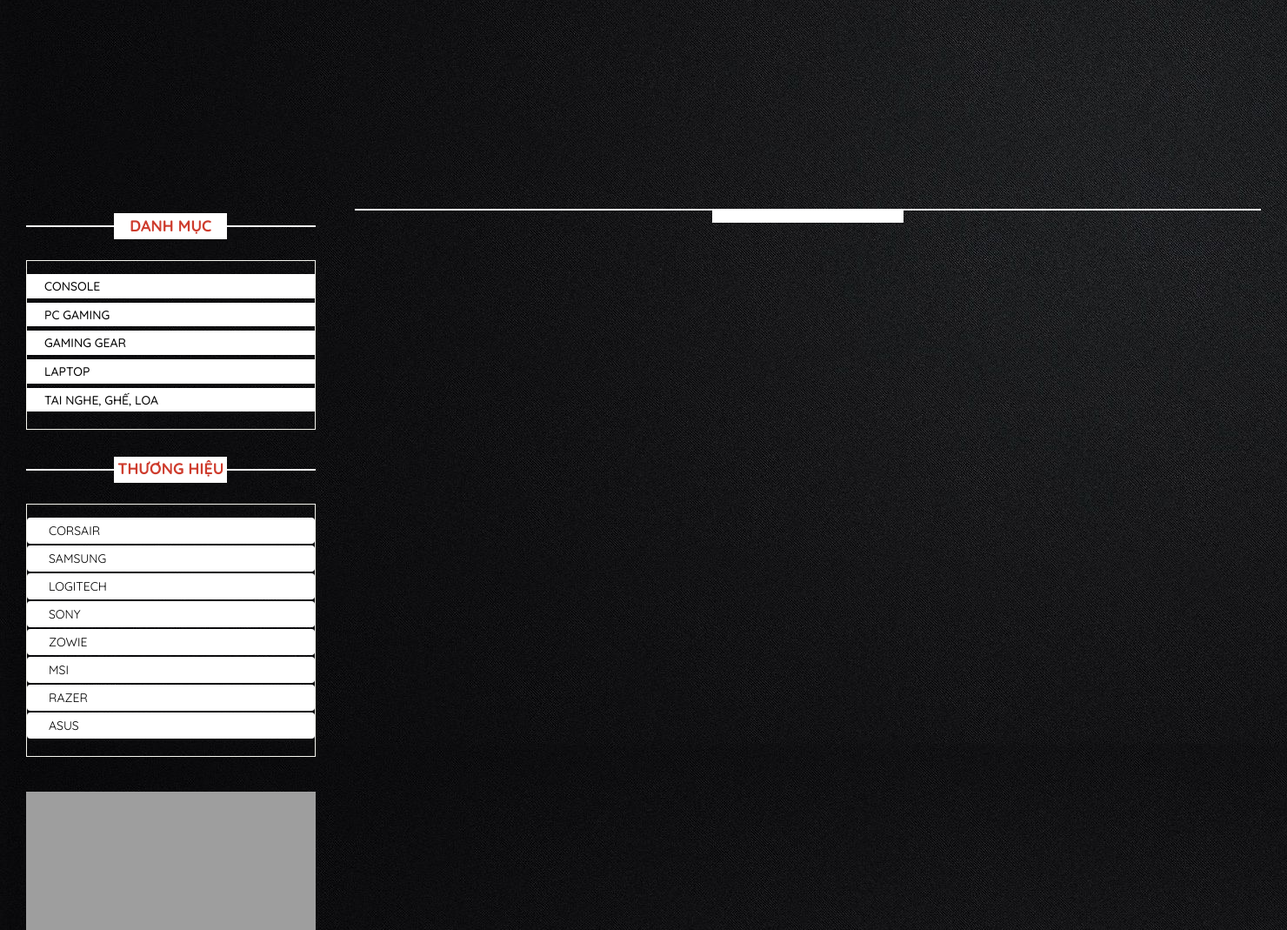
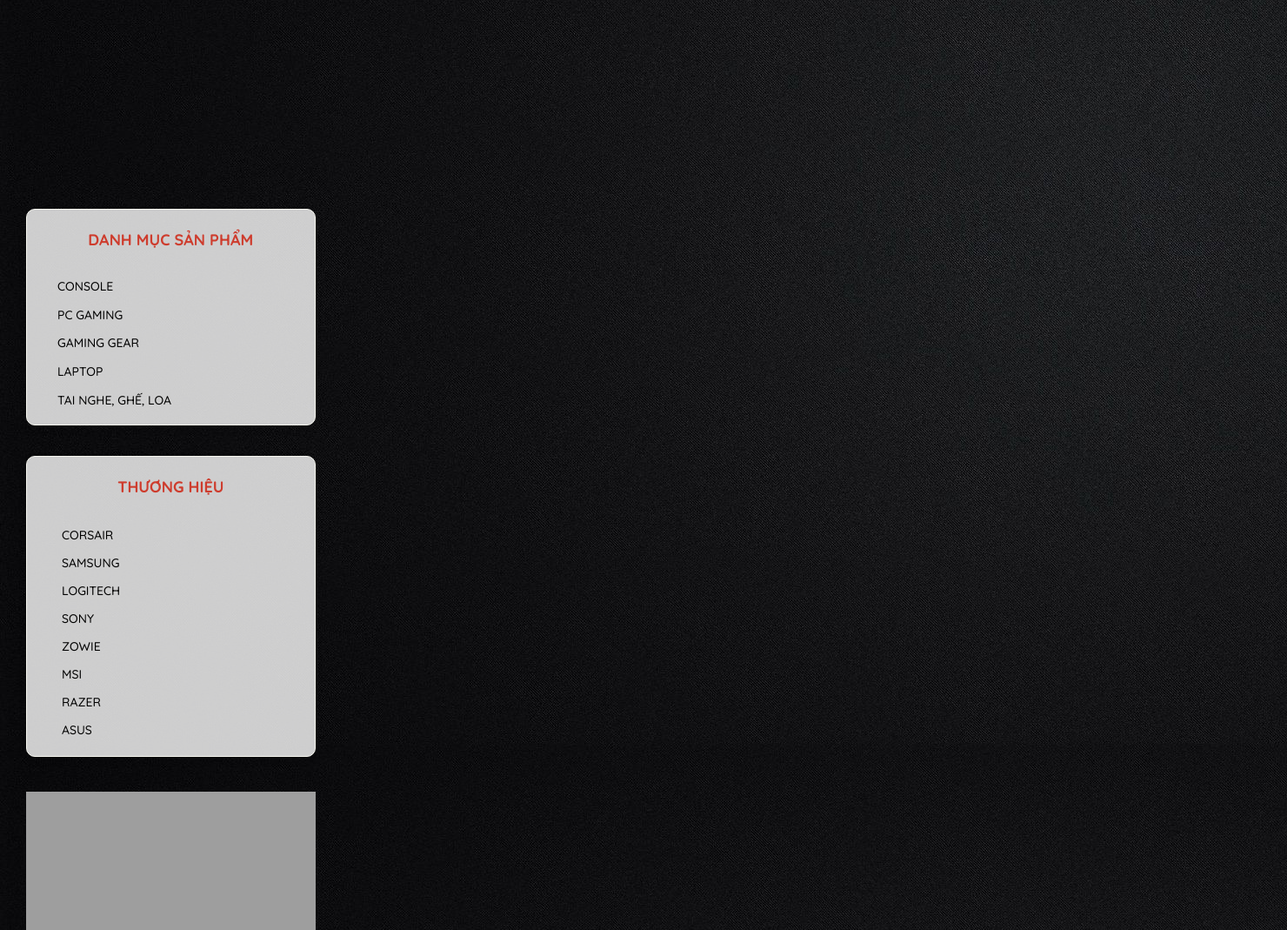
Before and after one commit to csluv27/banDoDienTu, a CodeIgniter app: page /database/index.php/indexcontroller/category/1 in a window 1480 px wide. Shown: the part 586-1655 px from the top of the page at 87% size. Run offline with CodeIgniter, Linux system fonts and the light colour scheme; data comes from the database, SQL or seed files in the repository; data that the repository does not hold is empty; grey boxes are pictures that could not be loaded.

Commit message:
thêm zoom img cho banner, thêm nền cho sidebar

```diff
--- a/application/views/pages/template/header.php
+++ b/application/views/pages/template/header.php
@@ -177,18 +177,35 @@
                     <img src="<?php echo base_url('logo/anh/slide_1_img.png'); ?>" alt="Banner" />
                   </div>
                   <div class="rightBanner">
+                  <div class="img-container">
                   <img src="<?php echo base_url('logo/anh/banner_top_1_img_large.png'); ?>" alt="Banner" />
+                </div>
+                  <div class="img-container">
                   <img src="<?php echo base_url('logo/anh/banner_top_2_img_large.png'); ?>" alt="Banner" />
+                </div>
+                  <div class="img-container">
                   <img src="<?php echo base_url('logo/anh/categorybanner_2_img.png'); ?>" alt="Banner" />
+                </div>
+
+
+
 
                   </div>
                 </div>
               </div>
               <div class="underBanner">
+                <div class="img-container">
                   <img src="<?php echo base_url('logo/anh/categorybanner_1_img.jpg'); ?>" alt="Banner" />
+                </div>
+                <div class="img-container">
                   <img src="<?php echo base_url('logo/anh/categorybanner_3_img.png'); ?>" alt="Banner" />
+                </div>
+                <div class="img-container">
                   <img src="<?php echo base_url('logo/anh/categorybanner_4_img.png'); ?>" alt="Banner" />
+                </div>
+                <div class="img-container">
                   <img src="<?php echo base_url('logo/anh/categorybanner_4_img.png'); ?>" alt="Banner" />
+                </div>
               </div>
             </div>
 
--- a/application/views/pages/template/sidebar.php
+++ b/application/views/pages/template/sidebar.php
@@ -1,7 +1,8 @@
 <div class="col-sm-3">
   <div class="left-sidebar">
-    <h2>Danh mục</h2>
+
     <div class="panel-group category-products" id="accordian"><!--category-productsr-->
+      <h2>Danh mục sản phẩm</h2>
       <?php
       foreach ($category as $key => $cate) {
         ?>
@@ -16,6 +17,8 @@
       ?>
     </div>
 
+
+
     <div class="brands_products"><!--brands_products-->
       <h2>Thương hiệu</h2>
       <div class="brands-name">
@@ -23,7 +26,7 @@
           <?php
           foreach ($brand as $key => $b) {
             ?>
-            <li><a href="<?php echo base_url('thuong-hieu/' . $b->id) ?>"><?php echo $b->title ?></a></li>
+            <li><a href="<?php echo base_url('/' . $b->id) ?>"><?php echo $b->title ?></a></li>
             <?php
           }
           ?>
--- a/frontend/css/main.css
+++ b/frontend/css/main.css
@@ -843,13 +864,17 @@
   right: 0;
 }
 
-.category-products {
+.category-products, .brands_products {
   border: 1px solid #F7F7F0;
   margin-bottom: 35px;
   padding-bottom: 20px;
   padding-top: 15px;
-}
-.left-sidebar h2, .brands_products h2 {
+  background: rgba(255, 255, 255, 0.8); /* Nền mờ trắng */
+  border-radius: 10px; /* Bo góc nhẹ */
+  padding: 15px;
+  box-shadow: 0px 4px 10px rgba(0, 0, 0, 0.1); /* Đổ bóng để tạo hiệu ứng hộp */
+}
+.left-sidebar h2{
   color: #CE3C2D;
   font-family: "Quicksand", sans-serif;
   font-size: 18px;
@@ -860,10 +885,12 @@
   position: relative;
   z-index:3;
   margin-top: 10px;
+  background: none;
+  background-color: none;
 }
 
 .left-sidebar h2:after, h2.title:after{
-	content: " ";
+
 	position: absolute;
 	border: 1px solid #f5f5f5;
 	bottom:8px;
@@ -874,22 +901,24 @@
 
 }
 
-.left-sidebar h2:before{
+.left-sidebar h2:before,
+h2.title:before{
 	content: " ";
 	position: absolute;
-	background: #fff;
+
 	bottom: -6px;
 	width: 130px;
 	height: 30px;
 	z-index: -1;
 	left: 50%;
 	margin-left: -65px;
+
 }
 
 h2.title:before{
-	content: " ";
+
 	position: absolute;
-	background: #fff;
+
 	bottom: -6px;
 	width: 220px;
 	height: 30px;
@@ -899,7 +928,7 @@
 }
 
 .category-products .panel {
-	background-color: #FFFFFF;
+	background-color: transparent;
 	border: 0px;
 	border-radius: 0px;
 	box-shadow:none;
@@ -907,7 +936,7 @@
 }
 
 .category-products .panel-default .panel-heading {
-  background-color: #FFFFFF;
+  background-color: transparent;
   border: 0 none;
   color: #FFFFFF;
   padding: 5px 20px;
@@ -957,18 +986,18 @@
 }
 
 .brands-name {
-  border: 1px solid #F7F7F0;
-  padding-bottom: 20px;
-  padding-top: 15px;
+  border: none;
+
+
 }
 
 
 .brands-name .nav-stacked li a {
-  background-color: #FFFFFF;
+  background-color: transparent;
   color: black;
   font-family: "Quicksand", sans-serif;
   font-size: 14px;
-  font-weight: 400;
+  font-weight: 500;
   padding: 5px 25px;
   text-decoration: none;
   text-transform: uppercase;
@@ -1034,7 +1063,7 @@
 h2.title {
   color: #CE3C2D;
   font-family: "Quicksand", sans-serif;
-  font-size: 18px;
+  font-size: 30px;
   font-weight: 700;
   margin: 0 15px;
   text-transform: uppercase;
```
Also changed, not shown: other parts of frontend/css/main.css (+58 -37 lines), uploads/category/1739798380123.jpg (added), uploads/category/1739798426462253971_122150334200282058_2158100516979088343_n.jpg (added). Lines whose indentation alone changed are shown as unchanged.
